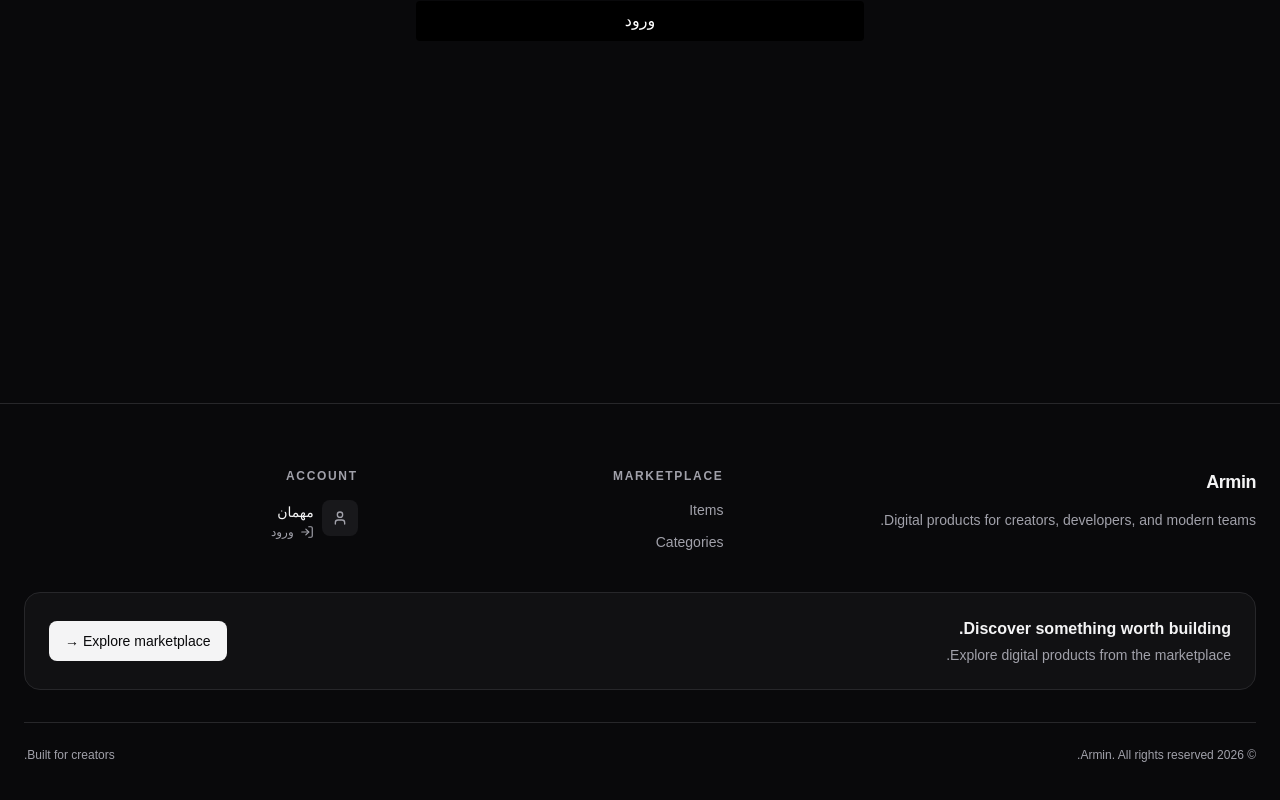
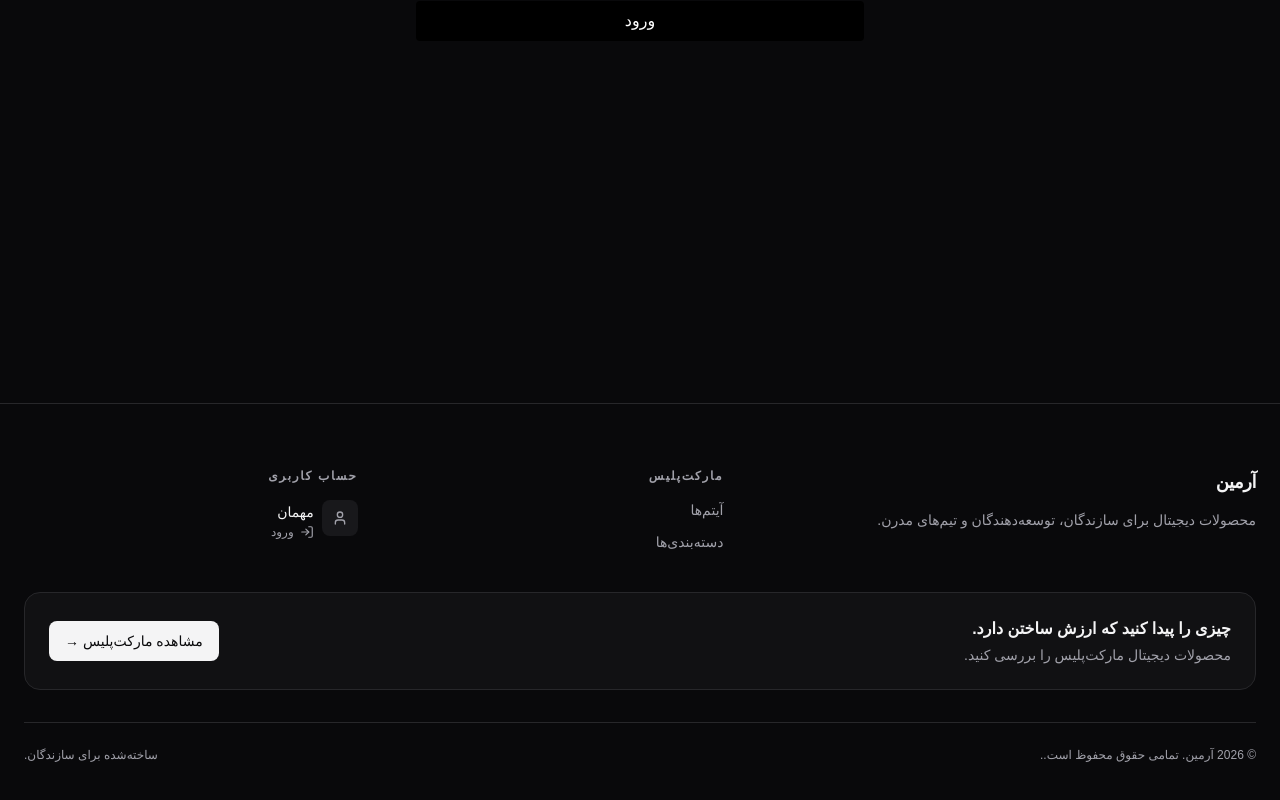
Before and after one commit to dxmersila/armin-web, a Next.js app: page /login in a window 1280 px wide. Shown: the part 558-1358 px from the top of the page. Built offline with nearby package versions, Linux system fonts and the light colour scheme; no server answers.

Commit message:
feat(web): complete public interface localization

```diff
--- a/src/app/account/page.tsx
+++ b/src/app/account/page.tsx
@@ -2,11 +2,14 @@
 
 import { useEffect } from 'react'
 import { useRouter } from 'next/navigation'
+
 import { useAuth } from '@/components/auth/AuthProvider'
+import { useTranslations } from '@/hooks/useTranslations'
 
 export default function AccountPage() {
   const router = useRouter()
   const { status, user } = useAuth()
+  const t = useTranslations()
 
   useEffect(() => {
     if (status === 'guest') {
@@ -20,9 +23,17 @@ export default function AccountPage() {
 
   return (
     <main className="p-6">
-      <h1 className="text-2xl font-semibold">حساب کاربری</h1>
-      <p className="mt-2">{user?.name}</p>
-      <p>{user?.email}</p>
+      <h1 className="text-2xl font-semibold">
+        {t('account.title')}
+      </h1>
+
+      <p className="mt-2">
+        {user?.name}
+      </p>
+
+      <p>
+        {user?.email}
+      </p>
     </main>
   )
 }
--- a/src/components/home/CategorySection.tsx
+++ b/src/components/home/CategorySection.tsx
@@ -1,6 +1,9 @@
+'use client'
+
 import Link from 'next/link'
 
 import type { Category } from '@/types/category'
+import { useTranslations } from '@/hooks/useTranslations'
 
 interface CategorySectionProps {
   categories: Category[]
@@ -9,16 +12,18 @@ interface CategorySectionProps {
 export default function CategorySection({
   categories,
 }: CategorySectionProps) {
+  const t = useTranslations()
+
   return (
     <section id="categories" className="mt-16">
       <div className="flex items-center justify-between gap-4">
         <div>
           <p className="text-xs font-medium uppercase tracking-[0.14em] text-muted">
-            Browse
+            {t('home.browse')}
           </p>
 
           <h2 className="mt-1 text-xl font-semibold tracking-tight text-foreground">
-            Categories
+            {t('home.categories')}
           </h2>
         </div>
 
@@ -26,7 +31,7 @@ export default function CategorySection({
           href="/items"
           className="text-sm font-medium text-muted transition hover:text-foreground"
         >
-          View all →
+          {t('home.viewAll')} →
         </Link>
       </div>
 
--- a/src/components/home/HeroSection.tsx
+++ b/src/components/home/HeroSection.tsx
@@ -1,6 +1,9 @@
+'use client'
+
 import Link from 'next/link'
 
 import type { Item } from '@/types/item'
+import { useTranslations } from '@/hooks/useTranslations'
 
 interface HeroSectionProps {
   items: Item[]
@@ -9,6 +12,7 @@ interface HeroSectionProps {
 export default function HeroSection({
   items,
 }: HeroSectionProps) {
+  const t = useTranslations()
   const showcaseItems = items.slice(0, 3)
 
   return (
@@ -18,16 +22,15 @@ export default function HeroSection({
       <div className="relative grid gap-12 px-6 py-12 sm:px-10 sm:py-16 lg:grid-cols-[0.9fr_1.1fr] lg:items-center lg:px-14 lg:py-20">
         <div className="max-w-xl">
           <span className="inline-flex items-center rounded-full border border-border bg-surface-muted/60 px-3.5 py-1.5 text-xs font-medium text-muted">
-            Digital Product Marketplace
+            {t('home.badge')}
           </span>
 
           <h1 className="mt-6 text-4xl font-semibold tracking-tight text-foreground sm:text-5xl lg:text-6xl">
-            Build faster with better digital products.
+            {t('home.title')}
           </h1>
 
           <p className="mt-5 max-w-lg text-base leading-7 text-muted sm:text-lg">
-            Discover templates, assets, and resources made for creators,
-            developers, and modern teams.
+            {t('home.description')}
           </p>
 
           <div className="mt-8">
@@ -35,7 +38,7 @@ export default function HeroSection({
               href="/items"
               className="inline-flex items-center justify-center rounded-xl bg-foreground px-6 py-3 text-sm font-medium text-background transition-opacity hover:opacity-85"
             >
-              Explore Marketplace
+              {t('home.exploreMarketplace')}
             </Link>
           </div>
         </div>
@@ -68,7 +71,7 @@ export default function HeroSection({
                     />
                   ) : (
                     <div className="flex h-full items-center justify-center text-xs text-muted">
-                      No image
+                      {t('home.noImage')}
                     </div>
                   )}
 
--- a/src/components/home/LatestItemsSection.tsx
+++ b/src/components/home/LatestItemsSection.tsx
@@ -1,7 +1,10 @@
+'use client'
+
 import Link from 'next/link'
 
 import ItemCard from '@/components/items/ItemCard'
 import type { Item } from '@/types/item'
+import { useTranslations } from '@/hooks/useTranslations'
 
 interface LatestItemsSectionProps {
   items: Item[]
@@ -10,16 +13,18 @@ interface LatestItemsSectionProps {
 export default function LatestItemsSection({
   items,
 }: LatestItemsSectionProps) {
+  const t = useTranslations()
+
   return (
     <section className="mt-20">
       <div className="flex items-end justify-between gap-4">
         <div>
           <p className="text-xs font-medium uppercase tracking-[0.14em] text-muted">
-            Latest products
+            {t('home.latestProducts')}
           </p>
 
           <h2 className="mt-2 text-2xl font-semibold tracking-tight text-foreground sm:text-3xl">
-            Fresh from the marketplace
+            {t('home.freshFromMarketplace')}
           </h2>
         </div>
 
@@ -27,7 +32,7 @@ export default function LatestItemsSection({
           href="/items"
           className="shrink-0 text-sm font-medium text-muted transition hover:text-foreground"
         >
-          Explore all →
+          {t('home.exploreAll')} →
         </Link>
       </div>
 
--- a/src/components/items/ItemsHeader.tsx
+++ b/src/components/items/ItemsHeader.tsx
@@ -1,16 +1,22 @@
+'use client'
+
+import { useTranslations } from '@/hooks/useTranslations'
+
 export default function ItemsHeader() {
+  const t = useTranslations()
+
   return (
     <header className="max-w-2xl">
       <p className="text-sm font-medium text-muted">
-        Explore Marketplace
+        {t('marketplace.exploreMarketplace')}
       </p>
 
       <h1 className="mt-2 text-3xl font-semibold tracking-tight text-foreground sm:text-4xl">
-        Explore Products
+        {t('marketplace.exploreProducts')}
       </h1>
 
       <p className="mt-3 text-sm leading-6 text-muted sm:text-base">
-        Discover digital products, templates, and resources.
+        {t('marketplace.description')}
       </p>
     </header>
   )
--- a/src/components/layout/Footer.tsx
+++ b/src/components/layout/Footer.tsx
@@ -1,8 +1,13 @@
+'use client'
+
 import Link from 'next/link'
 
 import UserMenu from '@/components/layout/UserMenu'
+import { useTranslations } from '@/hooks/useTranslations'
 
 export default function Footer() {
+  const t = useTranslations()
+
   return (
     <footer className="mt-24 border-t border-border">
       <div className="mx-auto w-full max-w-7xl px-4 py-12 sm:px-6 lg:py-16">
@@ -12,18 +17,17 @@ export default function Footer() {
               href="/"
               className="text-lg font-semibold tracking-tight text-foreground"
             >
-              Armin
+              {t('common.appName')}
             </Link>
 
             <p className="mt-3 text-sm leading-6 text-muted">
-              Digital products for creators, developers,
-              and modern teams.
+              {t('footer.description')}
             </p>
           </div>
 
           <div>
             <h2 className="text-xs font-semibold uppercase tracking-[0.14em] text-muted">
-              Marketplace
+              {t('footer.marketplace')}
             </h2>
 
             <nav className="mt-4 flex flex-col gap-3 text-sm">
@@ -31,21 +35,21 @@ export default function Footer() {
                 href="/items"
                 className="text-muted transition hover:text-foreground"
               >
-                Items
+                {t('common.items')}
               </Link>
 
               <Link
                 href="/#categories"
                 className="text-muted transition hover:text-foreground"
               >
-                Categories
+                {t('home.categories')}
               </Link>
             </nav>
           </div>
 
           <div>
             <h2 className="text-xs font-semibold uppercase tracking-[0.14em] text-muted">
-              Account
+              {t('footer.account')}
             </h2>
 
             <div className="mt-4">
@@ -57,11 +61,11 @@ export default function Footer() {
         <div className="mt-10 rounded-2xl border border-border bg-surface px-5 py-5 sm:px-6 sm:py-6 md:mt-10 md:flex md:items-center md:justify-between md:gap-8">
           <div>
             <p className="text-base font-semibold text-foreground">
-              Discover something worth building.
+              {t('footer.ctaTitle')}
             </p>
 
             <p className="mt-1 text-sm text-muted">
-              Explore digital products from the marketplace.
+              {t('footer.ctaDescription')}
             </p>
           </div>
 
@@ -69,17 +73,18 @@ export default function Footer() {
             href="/items"
             className="mt-4 inline-flex shrink-0 items-center justify-center rounded-lg bg-foreground px-4 py-2.5 text-sm font-medium text-background transition-opacity hover:opacity-85 md:mt-0"
           >
-            Explore marketplace →
+            {t('footer.ctaButton')} →
           </Link>
         </div>
 
         <div className="mt-8 flex flex-col gap-3 border-t border-border pt-6 text-xs text-muted sm:flex-row sm:items-center sm:justify-between">
           <p>
-            © {new Date().getFullYear()} Armin. All rights reserved.
+            © {new Date().getFullYear()} {t('common.appName')}.{' '}
+            {t('footer.allRightsReserved')}.
           </p>
 
           <p>
-            Built for creators.
+            {t('footer.builtForCreators')}
           </p>
         </div>
       </div>
--- a/src/components/layout/NavigationLinks.tsx
+++ b/src/components/layout/NavigationLinks.tsx
@@ -16,11 +16,11 @@ export default function NavigationLinks({
   return (
     <>
       <Link href="/items" onClick={onNavigate}>
-        {t('common.items')}
+        {t('navigation.items')}
       </Link>
 
       <Link href="/#categories" onClick={onNavigate}>
-        Categories
+        {t('navigation.categories')}
       </Link>
     </>
   )
--- a/src/components/navigation/Breadcrumbs.tsx
+++ b/src/components/navigation/Breadcrumbs.tsx
@@ -1,4 +1,8 @@
+'use client'
+
 import Link from 'next/link'
+
+import { useTranslations } from '@/hooks/useTranslations'
 
 interface BreadcrumbItem {
   label: string
@@ -12,9 +16,11 @@ interface BreadcrumbsProps {
 export default function Breadcrumbs({
   items,
 }: BreadcrumbsProps) {
+  const t = useTranslations()
+
   return (
     <nav
-      aria-label="Breadcrumb"
+      aria-label={t('marketplace.breadcrumb')}
       className="mb-6 flex flex-wrap items-center gap-2 text-sm text-muted"
     >
       {items.map((item, index) => (
--- a/src/i18n/messages/en.json
+++ b/src/i18n/messages/en.json
@@ -55,5 +55,10 @@
     "password": "Password",
     "loginFailed": "Login failed.",
     "loggingIn": "Logging in..."
+  },
+  "account": {
+    "title": "Account",
+    "profile": "Profile",
+    "email": "Email"
   }
 }
--- a/src/i18n/messages/fa.json
+++ b/src/i18n/messages/fa.json
@@ -55,5 +55,10 @@
     "password": "رمز عبور",
     "loginFailed": "ورود ناموفق بود.",
     "loggingIn": "در حال ورود..."
+  },
+  "account": {
+    "title": "حساب کاربری",
+    "profile": "پروفایل",
+    "email": "ایمیل"
   }
 }
```
Also changed, not shown: src/app/login/page.tsx (+7 -5 lines), src/components/items/ItemSearch.tsx (+9 -3 lines).
